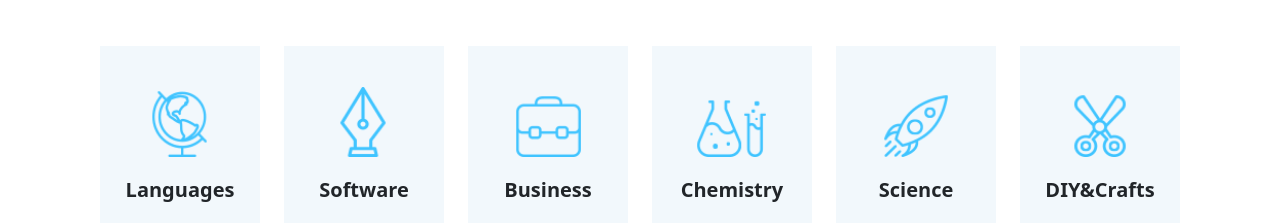
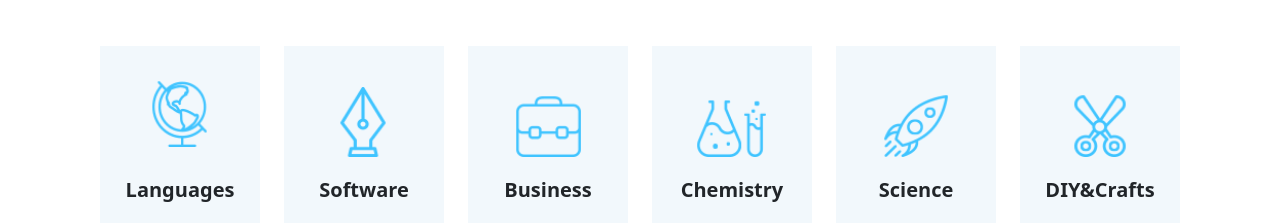
Before and after one commit to totarochristian/proj-html-vuejs, a Vue app: page / in a window 1280 px wide. In both pictures the pointer is over the picture 180 px from the left and 843 px from the top of the page. Shown: the part 722-945 px from the top of the page. Built offline with nearby package versions, Linux system fonts and the light colour scheme.

Commit message:
Add transition effect on subject card

```diff
--- a/src/components/Main/Subjects/SubjectComponent.vue
+++ b/src/components/Main/Subjects/SubjectComponent.vue
@@ -20,9 +20,14 @@
     width: 160px;
     height: 200px;
     background-color: $subjectsBackground;
+    cursor: pointer;
     img{
       width: 100%;
       height: auto;
+      transition: all 0.3s linear;
+    }
+    &:hover img{
+      transform: translateY(-10px);
     }
   }
 </style>
```
